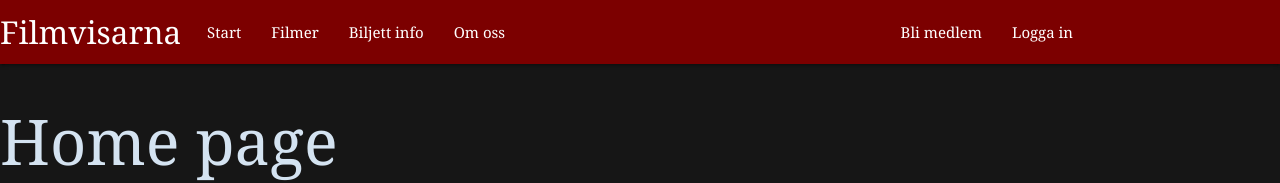
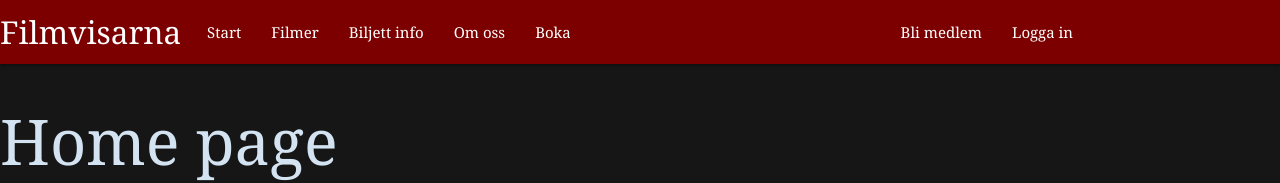
Before and after one commit to ali94160/filmvisarna-grupp3, a Vue app in the folder frontend/: page / in a window 1280 px wide. Shown: the top 183 px of the page. Built offline with nearby package versions, Linux system fonts and the light colour scheme; no server answers.

Commit message:
Changes in navbar

```diff
--- a/frontend/src/baseComps/Navbar.vue
+++ b/frontend/src/baseComps/Navbar.vue
@@ -11,6 +11,7 @@
         <li><router-link to="/movies">Filmer</router-link></li>
         <li><router-link to="/info">Biljett info</router-link></li>
         <li><router-link to="/about">Om oss</router-link></li>
+        <li><router-link to="/booking">Boka</router-link></li>
       </ul>
       <ul class="hide-on-med-and-down right">
         <li><router-link to="/register" v-if="!isLoggedIn"> Bli medlem</router-link></li>
```
